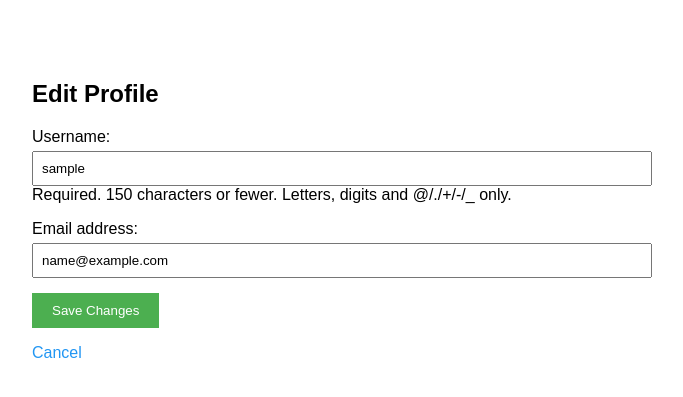
After one commit to Jsfddq/ThoughtChain-Dicdiquin-Joshua-G8, a Django app: page /profile/edit/ in a window 1280 px wide. The commit adds this page. Shown: the top 397 px of the page, without its empty margins (308-991 px from the left). Run offline with Django 5.2, Linux system fonts and the light colour scheme; the visitor is signed in with stand-in values (Sample User, id 1).

Commit message:
Added profile update feature

```diff
--- a/accounts/urls.py
+++ b/accounts/urls.py
@@ -9,6 +9,6 @@ urlpatterns = [
     path('logout/', auth_views.LogoutView.as_view(next_page='login'), name='logout'),
     path('dashboard/', views.dashboard_redirect, name='dashboard'),
     path('profile/', views.profile, name='profile'),
-    # Redirects the empty homepage to login
+    path('profile/edit/', views.ProfileUpdateView.as_view(), name='profile_edit'),
     path('', RedirectView.as_view(pattern_name='login', permanent=False)),
 ]
--- a/accounts/views.py
+++ b/accounts/views.py
@@ -1,7 +1,10 @@
 from django.shortcuts import render, redirect
 from django.contrib import messages
 from django.contrib.auth.decorators import login_required
+from django.views.generic import UpdateView
+from django.urls import reverse_lazy
 from .forms import CustomUserCreationForm
+from .models import CustomUser
 
 def register(request):
     if request.method == 'POST':
@@ -24,3 +27,13 @@ def dashboard_redirect(request):
 @login_required
 def profile(request):
     return render(request, 'accounts/profile.html')
+
+class ProfileUpdateView(UpdateView):
+    model = CustomUser
+    fields = ['username', 'email'] # Users can edit these fields
+    template_name = 'accounts/profile_edit.html'
+    success_url = reverse_lazy('profile')
+
+    # This ensures a user can ONLY edit their own profile
+    def get_object(self, queryset=None):
+        return self.request.user
--- a/templates/accounts/profile.html
+++ b/templates/accounts/profile.html
@@ -4,5 +4,7 @@
   <p><strong>Username:</strong> {{ user.username }}</p>
   <p><strong>Email:</strong> {{ user.email }}</p>
   <p><strong>Role:</strong> {{ user.role|title }}</p>
+
+  <a href="{% url 'profile_edit' %}">Edit Profile</a> |
   <a href="{% url 'dashboard' %}">Back to Dashboard</a>
 {% endblock %}
--- /dev/null
+++ b/templates/accounts/profile_edit.html
@@ -0,0 +1,10 @@
+{% extends "base.html" %}
+{% block content %}
+  <h2>Edit Profile</h2>
+  <form method="post">
+    {% csrf_token %}
+    {{ form.as_p }}
+    <button type="submit">Save Changes</button>
+  </form>
+  <p><a href="{% url 'profile' %}">Cancel</a></p>
+{% endblock %}
```
